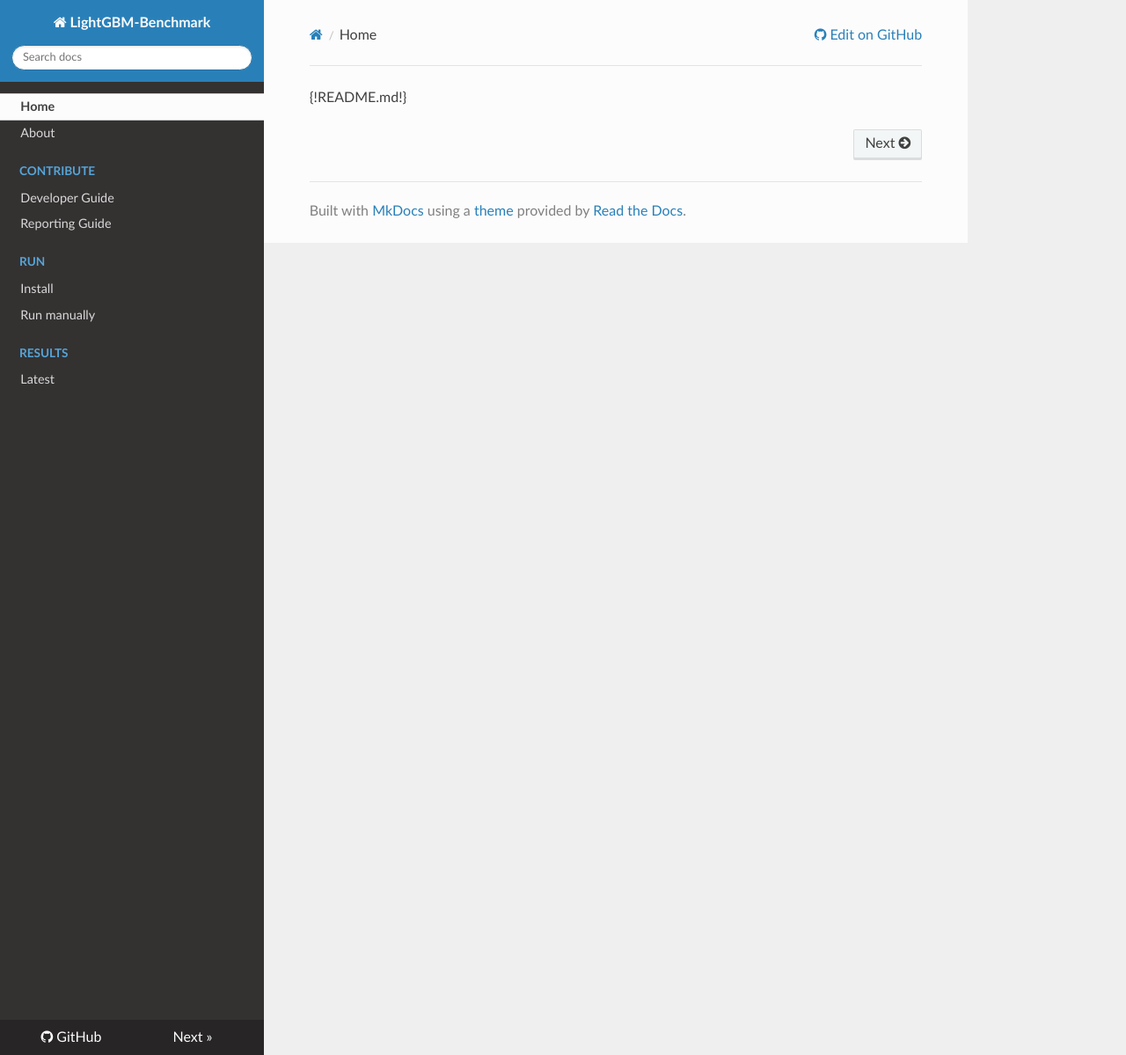
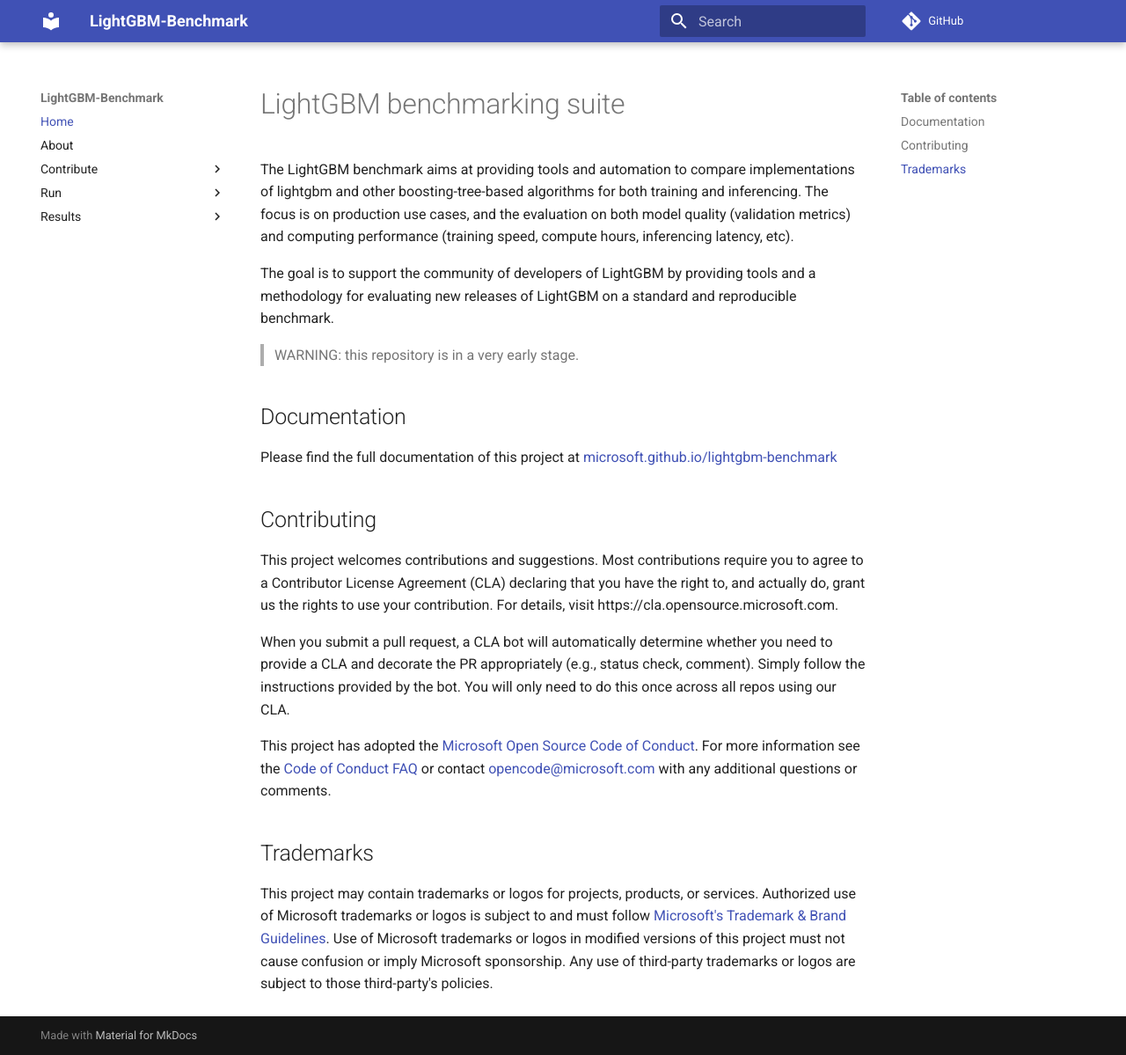
Before and after one commit to microsoft/lightgbm-benchmark, an MkDocs documentation site: the page built from docs/index.md, in a window 1280 px wide and 1199 px high. Shown: the whole window at 88% size. Built offline with MkDocs 1.6.1 and Material for MkDocs 9.7.7, drawn with Linux system fonts in a browser that asks for light colours; nearby versions of some CDN libraries; comment, search, counter and statistics services are not loaded.

Commit message:
add extensions

```diff
--- a/README.md
+++ b/README.md
@@ -8,9 +8,7 @@
 
 ## Documentation
 
-Current documentation is in the [`docs/` folder](./docs):
-- [The goals and methodology of the LightGBM benchmark](./docs/Benchmark-project.md)
-- [How to run the benchmark scripts manually](./docs/Manual-benchmark.md)
+Please find the full documentation of this project at [microsoft.github.io/lightgbm-benchmark](https://microsoft.github.io/lightgbm-benchmark)
 
 ## Contributing
 
--- a/mkdocs.yml
+++ b/mkdocs.yml
@@ -18,18 +18,18 @@
 
 theme:
   name: readthedocs
-#  name: material
+  name: material
 
-#markdown_extensions:
-#- pymdownx.highlight:
-#    linenums: true
-#    linenums_style: pymdownx-inline
-#- pymdownx.superfences
-#- pymdownx.snippets
+markdown_extensions:
+- pymdownx.highlight:
+    linenums: true
+    linenums_style: pymdownx-inline
+- pymdownx.superfences
+- pymdownx.snippets
 # https://github.com/mkdocs/mkdocs/issues/777
-#- markdown_include.include:
-#    base_path: .
+- markdown_include.include:
+    base_path: .
 
 plugins:
 - search
-#- mkdocstrings
+- mkdocstrings
```
